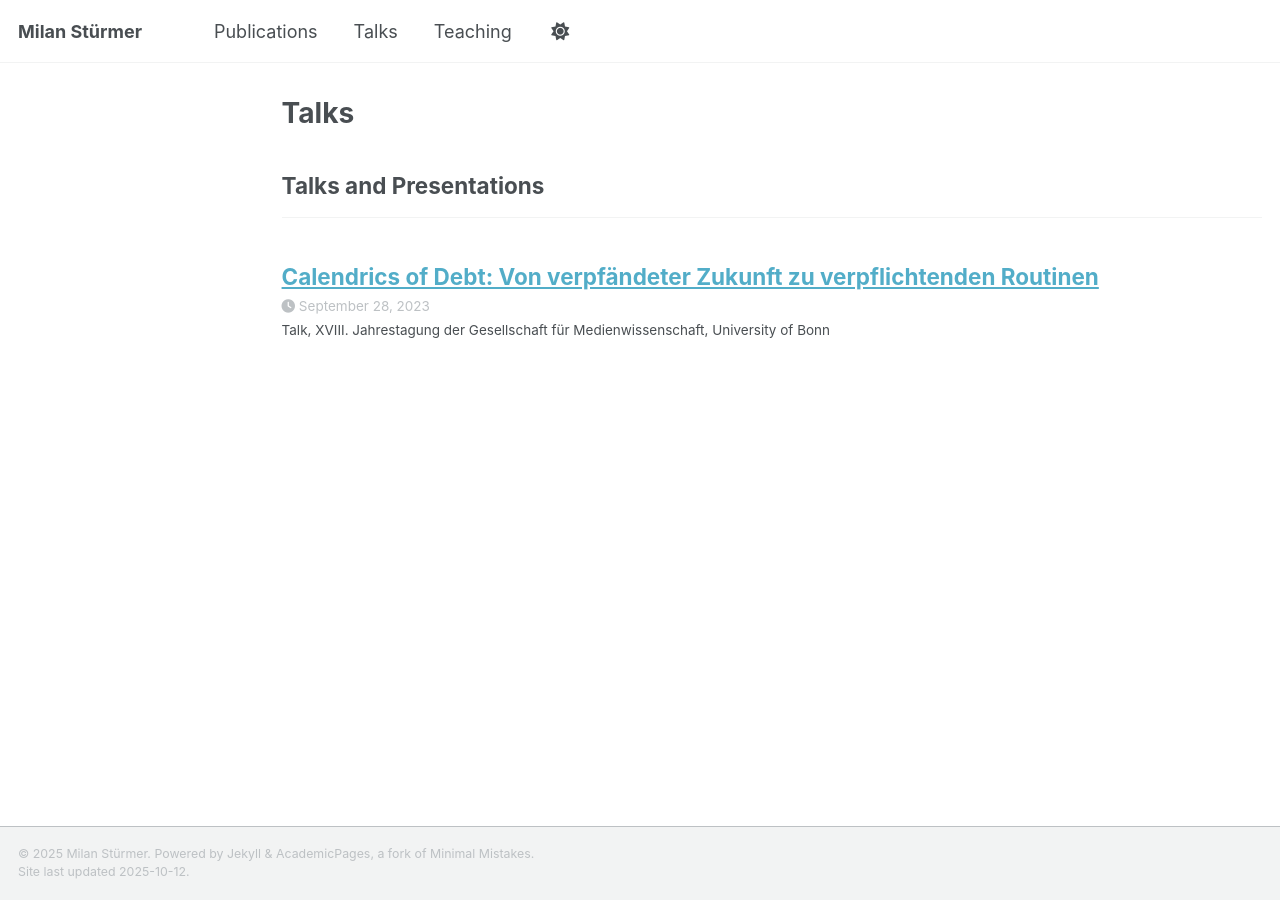
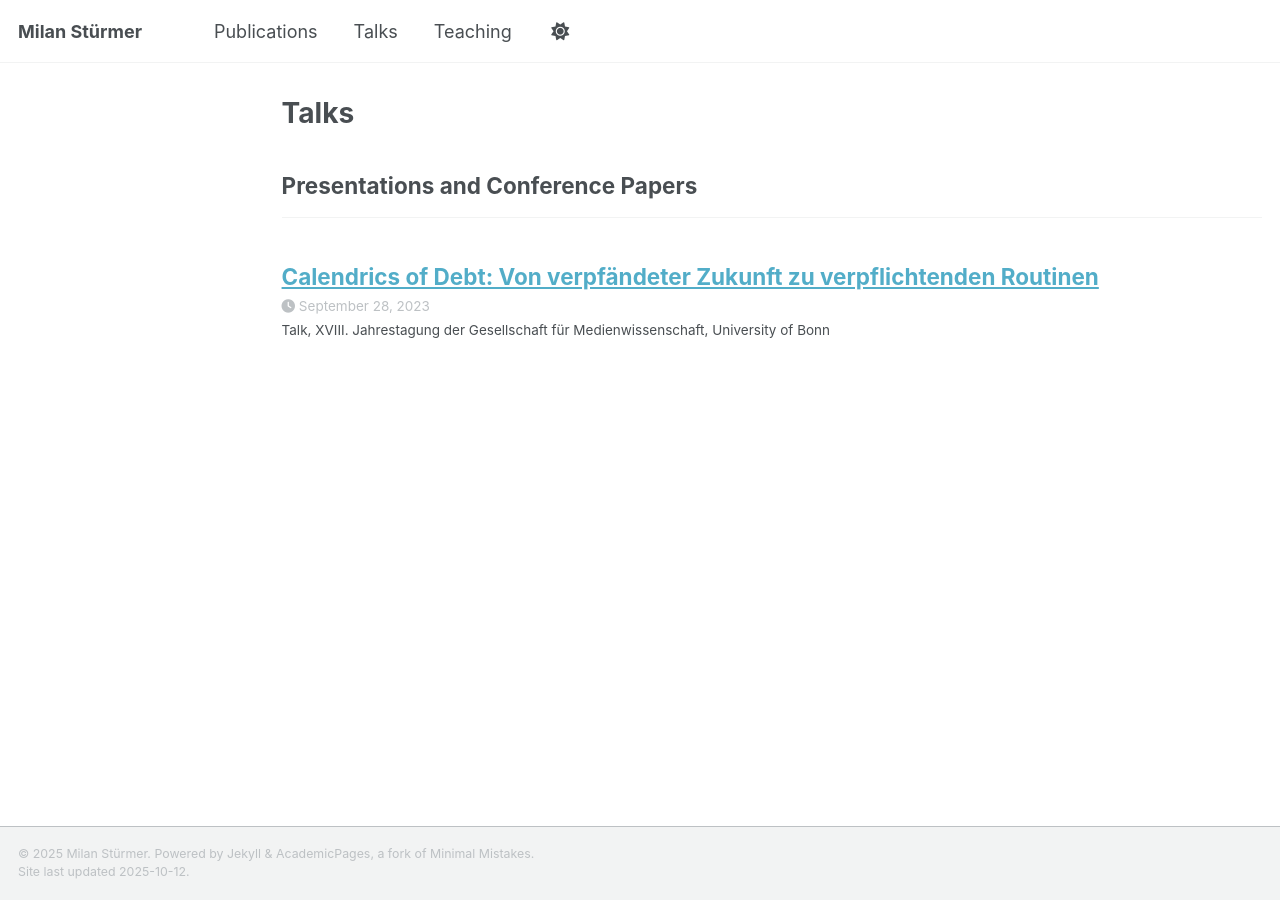
Before and after one commit to milanstuermer/milanstuermer.github.io, a Jekyll site: the page built from _pages/talks.html, in a window 1280 px wide. Built offline with Jekyll 4.4.1, drawn with Linux system fonts in a browser that asks for light colours; a script that is not in the unit is left out.

Commit message:
Update _config.yml

```diff
--- a/_config.yml
+++ b/_config.yml
@@ -93,9 +93,11 @@ publication_category:
 talk_category:
 talk_category:
   talk:
-    title: "Talks and Presentations"
+    title: "Presentations and Conference Papers"
   organised:
-    title: "Books and Edited Volumes"
+    title: "Organised Events"
+  workshop:
+    title: "Workshops"
 
 # Site Settings
 teaser                   :  # filename of teaser fallback teaser image placed in /images/ for social media previews
```
